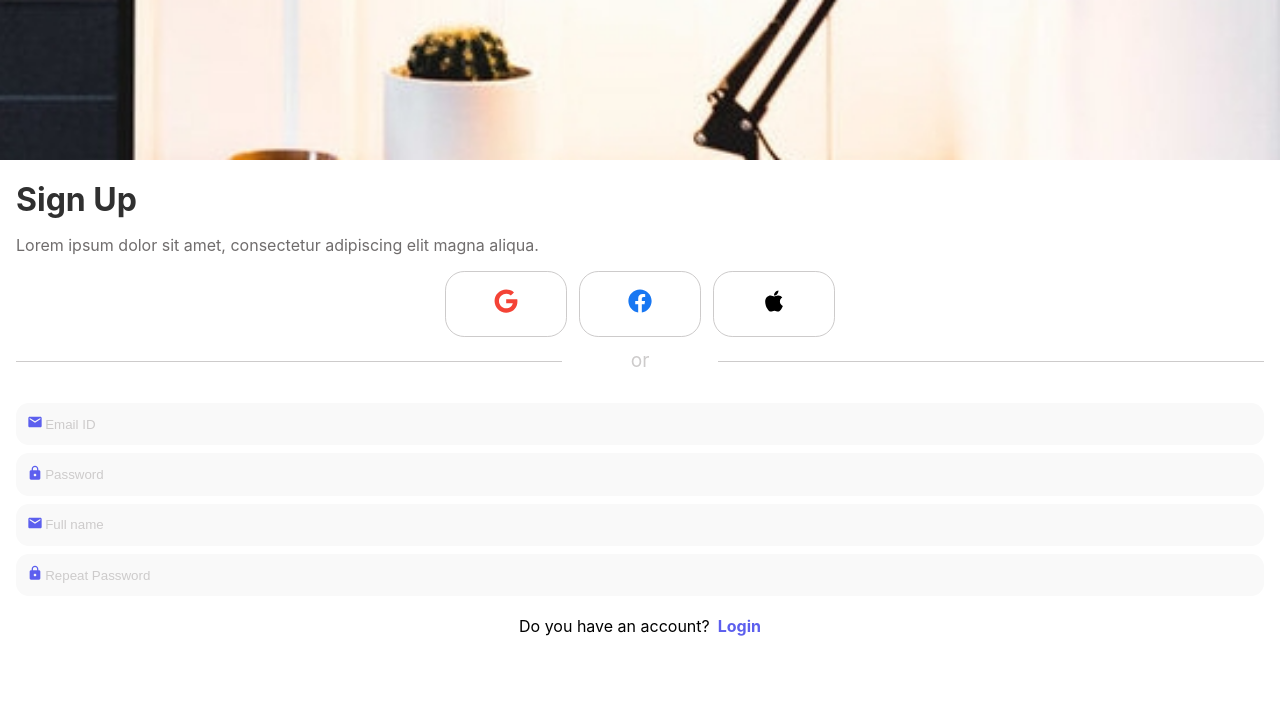
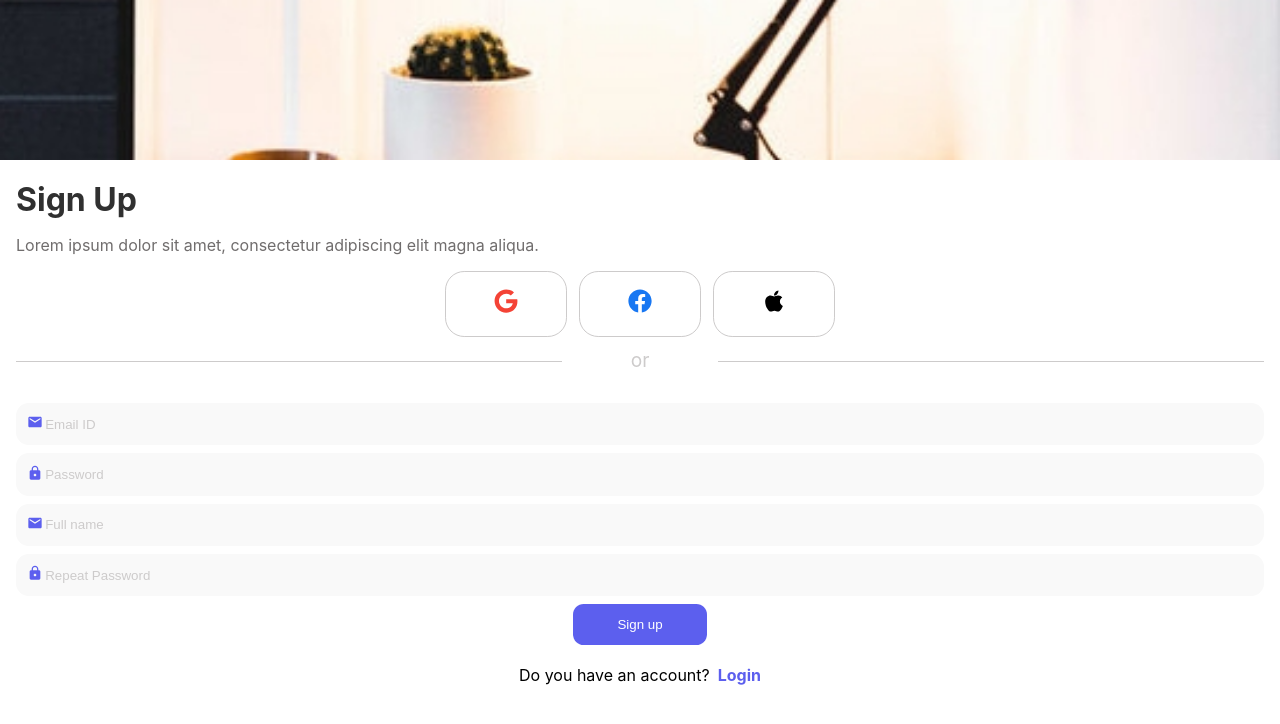
Before and after one commit to Brayman/my-portfolio, a React (Create React App) app: page / in a window 1280 px wide. Shown: the top 724 px of the page. Built offline with nearby package versions, Linux system fonts and the light colour scheme.

Commit message:
Добавил элемент

```diff
--- a/src/components/SignUp/Signup.css
+++ b/src/components/SignUp/Signup.css
@@ -95,6 +95,7 @@
 }
 
 /*          Form        */
+
 .form__container {
     display: flex;
     flex-direction: column;
@@ -108,6 +109,25 @@
     display: flex;
     flex-direction: row;
 }
+.form__button {
+    align-self: center;
+    margin: 0.25em 0;
+    min-width: 10em;
+}
+
+.button__primary {
+    background-color: #5c5fee;
+    border-radius: 0.8em;
+    padding: 1em;
+    border: none;
+    color: #fff;
+}
+.button__secondary {
+    border-radius: 0.8em;
+    padding: 0.7em;
+    border: 1px solid #cdcbcb;
+}
+
 /*          Field        */
 .field {
     background-color: #f9f9f9;
--- a/src/components/SignUp/Signup.js
+++ b/src/components/SignUp/Signup.js
@@ -84,6 +84,7 @@ function SignUp() {
                             id='repeat-password' placeholder='Repeat Password'
                         />
                     </label>
+                    <button className='form__button button button__primary'>Sign up</button>
                 </form>
 
                 <footer className='forms__footer footer'>
```
